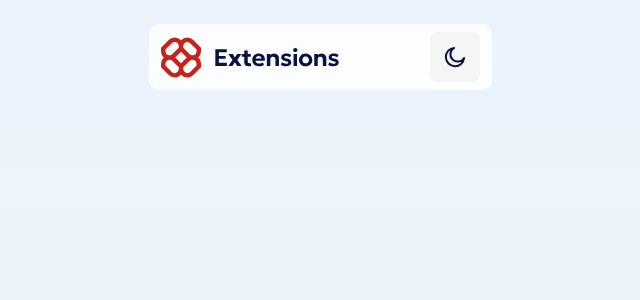
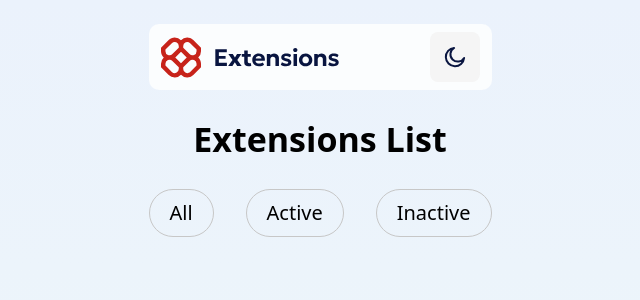
Before and after one commit to jdvalmart/extensions-manager-react, a React (Vite) app: page / in a window 1280 px wide. Shown: the top 300 px of the page, without its empty margins (320-960 px from the left). Built offline with nearby package versions, Linux system fonts and the light colour scheme.

Commit message:
se separa la logica de los botones en un nuevo componente y se trabaja en los estilos con tailwind

```diff
--- a/src/App.jsx
+++ b/src/App.jsx
@@ -1,4 +1,7 @@
+import { Filters } from './components/Filters'
 import {Headers} from './components/Headers'
+
+
 
 function App() {
 
@@ -8,6 +11,7 @@ function App() {
   <main className='light-gradient dark:dark-gradient min-h-screen flex flex-col items-center'>
     <section className='w-[343px] my-6'>
        <Headers/>
+       <Filters/>
     </section>
 
   </main>
--- /dev/null
+++ b/src/components/Button.jsx
@@ -0,0 +1,7 @@
+
+
+export const Button = ({children}) => {
+  return (
+    <button className="border border-Neutral-300 px-5 py-2 rounded-full hover:bg-Neutral-600 cursor-pointer hover:text-Neutral-0 dark:text-Neutral-0 dark:bg-Neutral-600 dark:hover:bg-Red-500 text-[1.25rem]" >{children}</button>
+  )
+}
--- /dev/null
+++ b/src/components/Filters.jsx
@@ -0,0 +1,15 @@
+import { Button } from "./Button"
+
+
+export const Filters = () => {
+  return (
+    <div>
+        <h2 className="dark:text-Neutral-0 text-center text-[2.125rem] font-bold mb-6">Extensions List</h2>
+        <div className="flex place-content-between ">
+            <Button>All</Button>
+            <Button>Active </Button>
+            <Button>Inactive </Button>
+        </div>
+    </div>
+  )
+}
--- a/src/components/Headers.jsx
+++ b/src/components/Headers.jsx
@@ -14,10 +14,10 @@ export const Headers = () => {
     setIsDark(isDarkChanged)
   }
   return (
-    <div className=' bg-Neutral-0 dark:bg-Neutral-800 flex justify-between h-[66px] px-3 py-2 rounded-[10px] items-center'>
+    <div className=' bg-Neutral-0 dark:bg-Neutral-800 flex justify-between h-[66px] px-3 py-2 rounded-[10px] items-center mb-6'>
         <img src={ isDark ? logodark : logo} alt="logo" />
-       <button onClick={handleClick} className='bg-neutral-100 size-[50px] grid place-content-center rounded-lg cursor-pointer hover:bg-Neutral-200'>
-        <img src={iconmoon} alt="" />
+       <button onClick={handleClick} className='bg-neutral-100 size-[50px] grid place-content-center rounded-lg cursor-pointer hover:bg-Neutral-200 dark:bg-Neutral-700 dark:hover:bg-Neutral-600'>
+        <img src={isDark ? iconsun  : iconmoon} alt="" />
        </button>
 
     </div>
```
